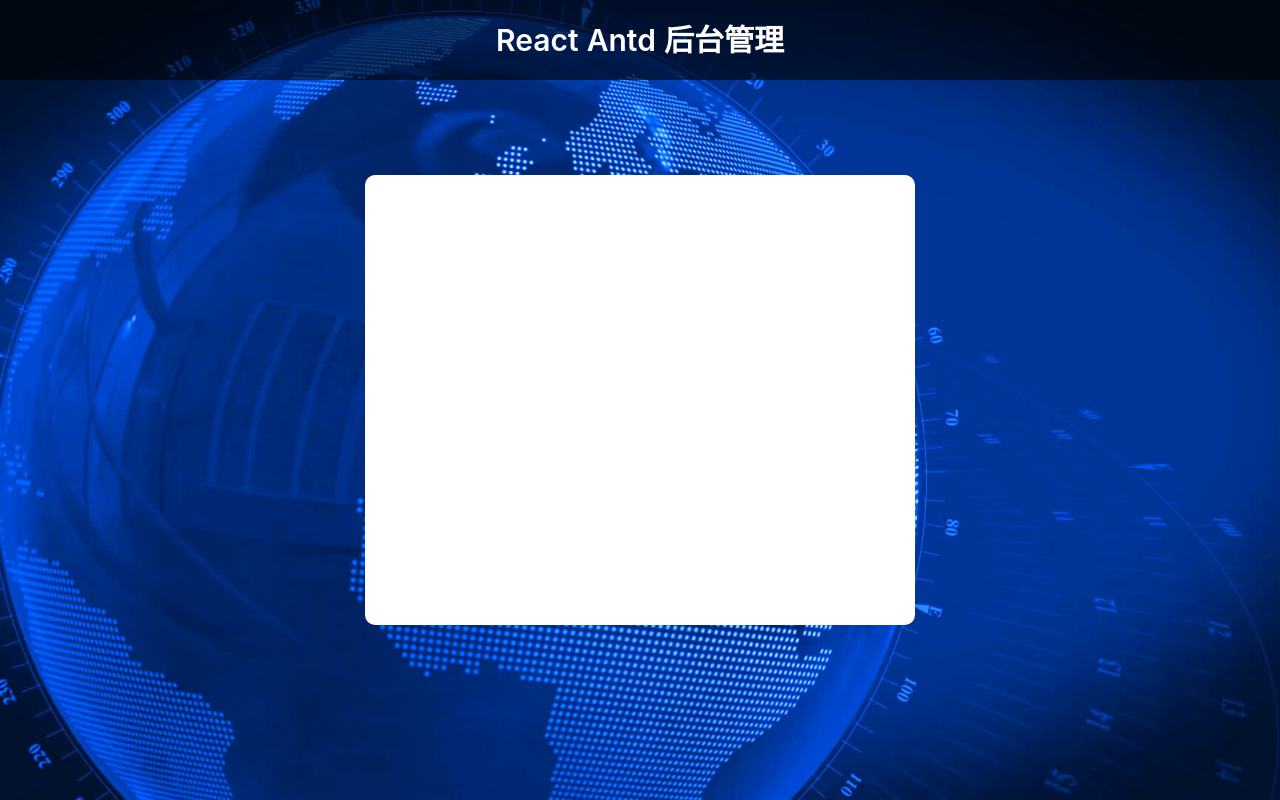
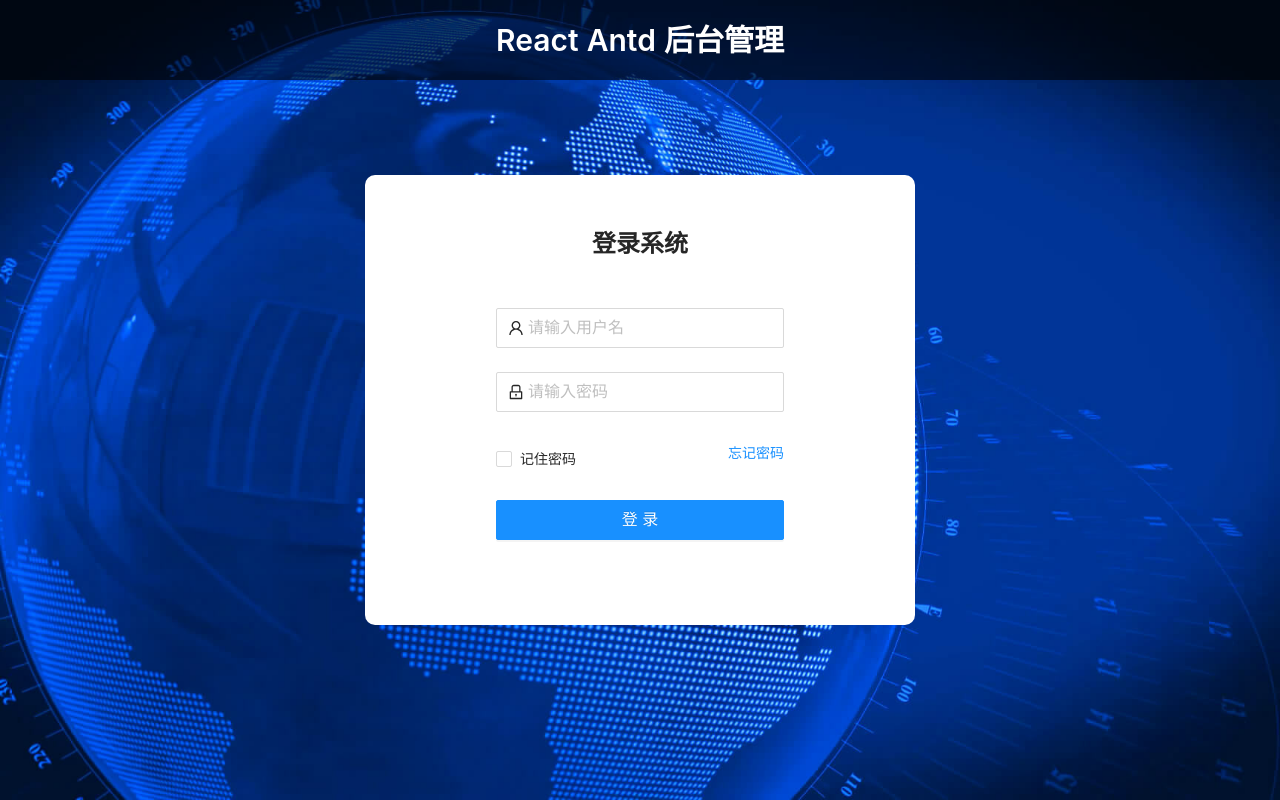
Before and after one commit to sgjy123/react_ant, a React (Create React App) app: page /login in a window 1280 px wide. Built offline with nearby package versions, Linux system fonts and the light colour scheme.

Commit message:
提交目的: 后台管理。 提交人：上官靖宇

```diff
--- a/config-overrides.js
+++ b/config-overrides.js
@@ -8,7 +8,7 @@ module.exports = override(
     addLessLoader({
         lessOptions: {
             javascriptEnabled: true,
-            modifyVars: {'@primary-color': '#1DA57A'},
+            // modifyVars: {'@primary-color': '#1DA57A'},
         }
     }),
 );
--- a/package.json
+++ b/package.json
@@ -3,6 +3,7 @@
   "version": "0.1.0",
   "private": true,
   "dependencies": {
+    "@ant-design/icons": "^4.6.4",
     "antd": "^4.16.13",
     "babel-plugin-import": "^1.13.3",
     "cra-template": "1.1.2",
--- a/src/pages/login/login.jsx
+++ b/src/pages/login/login.jsx
@@ -1,12 +1,18 @@
 import React, {Component} from 'react';
 // 导入组件
-import { Typography } from 'antd';
+import {Typography, Form, Input, Button, Checkbox} from 'antd';
+// 导入图标
+import { UserOutlined, LockOutlined } from '@ant-design/icons';
 // 导入样式
 import './login.less';
+
 const {Title} = Typography
 
 // 登录页面
 class Login extends Component {
+    onFinish = (values: any) => {
+        console.log('Success:', values);
+    };
     render() {
         return (
             <div className='login'>
@@ -14,7 +20,47 @@ class Login extends Component {
                     <Title level={2} className='login-header_title'>React Antd 后台管理</Title>
                 </div>
                 <div className="login-content">
+                    <div className="login-content_title">登录系统</div>
+                    <Form
+                        name="loginForm"
+                        className="login-content_form"
+                        size="large"
+                        initialValues={{ remember: true }}
+                        onFinish={this.onFinish}
+                    >
+                        <Form.Item
+                            name="username"
+                            rules={[{ required: true, message: '请输入用户名！' }]}
+                        >
+                            <Input
+                                prefix={<UserOutlined className="site-form-item-icon" />}
+                                allowClear
+                                placeholder="请输入用户名" />
+                        </Form.Item>
+                        <Form.Item
+                            name="password"
+                            rules={[{ required: true, message: '请输入密码！' }]}
+                        >
+                            <Input
+                                prefix={<LockOutlined className="site-form-item-icon" />}
+                                type="password"
+                                allowClear
+                                placeholder="请输入密码"
+                            />
+                        </Form.Item>
+                        <Form.Item>
+                            <Checkbox className="login-form-remember">记住密码</Checkbox>
+                            <a className="login-form-forgot" href="">
+                                忘记密码
+                            </a>
+                        </Form.Item>
 
+                        <Form.Item>
+                            <Button type="primary" htmlType="submit" block>
+                                登录
+                            </Button>
+                        </Form.Item>
+                    </Form>
                 </div>
             </div>
         );
--- a/src/pages/login/login.less
+++ b/src/pages/login/login.less
@@ -29,8 +29,26 @@
     width: 550px;
     height: 450px;
     background-color: @colorWhite;
+    padding: 15px 35px;
     .bd-radius(10px);
     //.center-v-position(550px, 450px); // 这种兼容性强
     .center-v-transform();
+    &_title {
+      margin-top: 25px;
+      padding: 10px 0;
+      text-align: center;
+      font-size: 24px;
+      font-weight: bold;
+    }
+    &_form {
+      width: 60%;
+      margin: 35px auto 0;
+    }
+    .login-form-forgot {
+      float: right;
+    }
+    .login-form-remember {
+      float: left !important;
+    }
   }
 }
```
Also changed, not shown: 1 other file (tests, documents, lock files or other folders).
